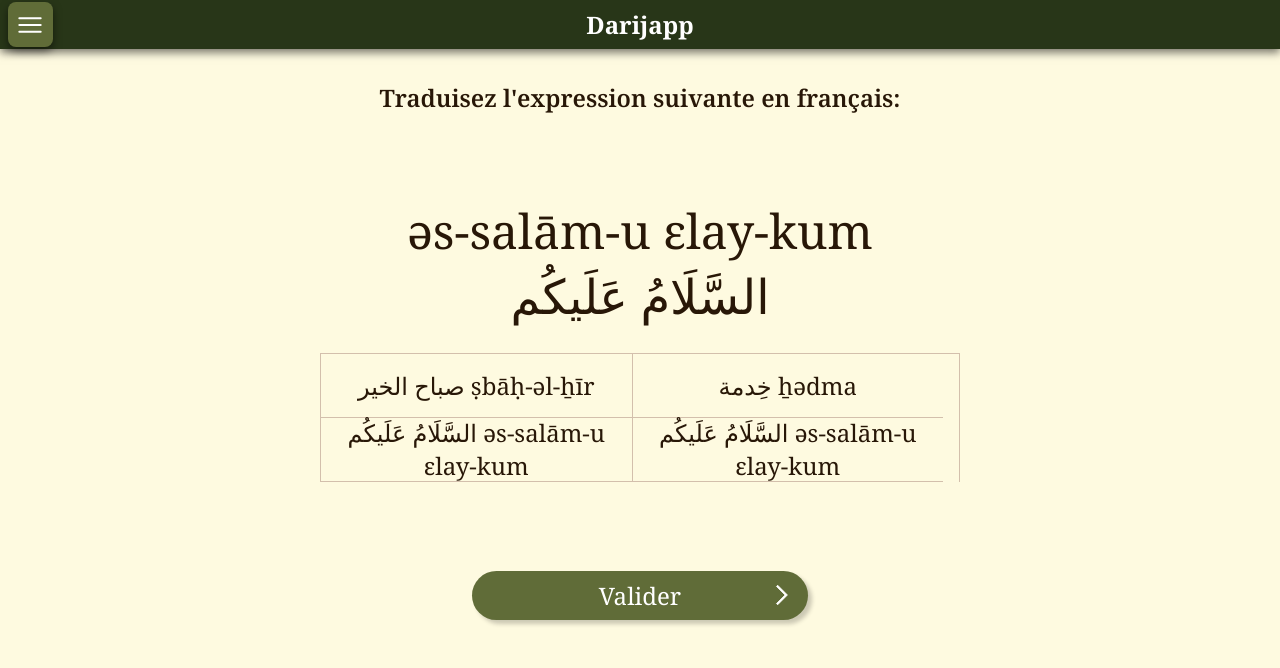
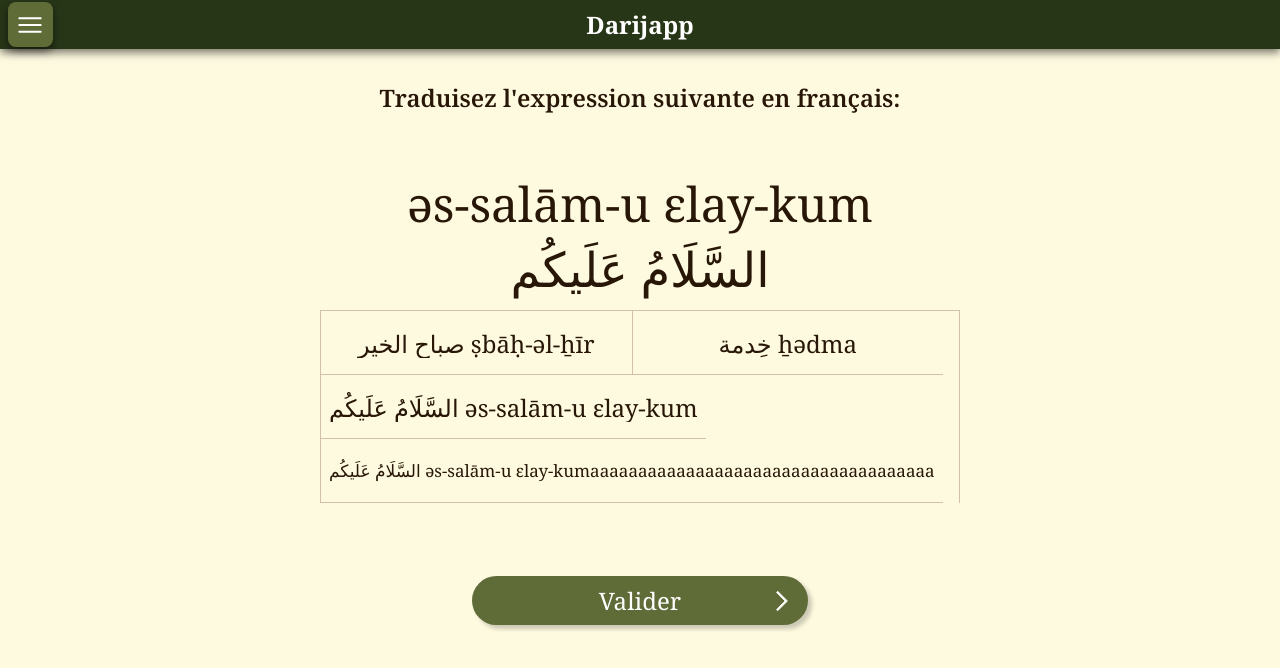
Before and after one commit to AdabLeDabe/Darijapp, a React (Vite) app in the folder darijapp-frontend/: page /test in a window 1280 px wide. Shown: the top 668 px of the page. Built offline with nearby package versions, Linux system fonts and the light colour scheme.

Commit message:
Added resizable text for answer buttons

```diff
--- a/darijapp-frontend/src/components/AnswerButtons.tsx
+++ b/darijapp-frontend/src/components/AnswerButtons.tsx
@@ -2,6 +2,7 @@ import { useState } from "react";
 import "../styles/AnswerButtons.css"
 import { DisplayExpression as DisplayAnswer, type Answer } from "../models/Question";
 import type { StateObject } from "../helpers/StateObject";
+import { FitText } from "./FitText";
 
 interface AnswerButtonsProps {
     answers: Answer[],
@@ -21,7 +22,7 @@ function AnswerButtons({answers, selectedAnswerState}: AnswerButtonsProps) {
     return (
         <div className='answers-container'>
             {answers.map(answer =>
-                <div onClick={() => setSelectedAnswer(answer)} className={getOptionClassName(answer)}>{DisplayAnswer(answer)}</div>
+                <div onClick={() => setSelectedAnswer(answer)} key={answer.id} className={getOptionClassName(answer)}> <FitText text={DisplayAnswer(answer)} /></div>
             )}
         </div>
     )
--- /dev/null
+++ b/darijapp-frontend/src/components/FitText.tsx
@@ -0,0 +1,47 @@
+import React, { useLayoutEffect, useRef } from "react";
+import "../styles/FitText.css";
+
+type FitTextProps = {
+    text: string;
+};
+
+export function FitText({ text }: FitTextProps) {
+    const minPx = 10;
+    const stepPx = 1;
+
+    const ref = useRef<HTMLDivElement | null>(null);
+
+    useLayoutEffect(() => {
+        const el = ref.current;
+        if (!el) return;
+
+        // Reset to CSS default first (e.g., x-large from below)
+        el.style.fontSize = "";
+
+        // One-line behavior
+        el.style.whiteSpace = "nowrap";
+        el.style.overflow = "hidden";
+        el.style.textOverflow = "ellipsis";
+
+        const fits = () => el.scrollWidth <= el.clientWidth;
+
+        console.log(fits)
+
+        // Already fits at default size
+        if (fits()) return;
+
+        // "x-large" becomes computed pixels here (e.g., "24px")
+        let size = parseFloat(getComputedStyle(el).fontSize);
+
+        while (!fits() && size > minPx) {
+            size -= stepPx;
+            el.style.fontSize = `${size}px`;
+        }
+    }, [text]);
+
+    return (
+        <div ref={ref} className="fit-text-container">
+            {text}
+        </div>
+    );
+}
--- a/darijapp-frontend/src/helpers/ApiHelper.ts
+++ b/darijapp-frontend/src/helpers/ApiHelper.ts
@@ -27,7 +27,7 @@ export function GetQuestions(categoriesIds: number[]): Question[] {
             },
             otherExpressions: [
                 {
-                    phonetic: "əs-salām-u ɛlay-kum",
+                    phonetic: "əs-salām-u ɛlay-kumaaaaaaaaaaaaaaaaaaaaaaaaaaaaaaaaaaaa",
                     arabic: "السَّلَامُ عَلَيكُم"
                 },
                 {
--- a/darijapp-frontend/src/styles/AnswerButtons.css
+++ b/darijapp-frontend/src/styles/AnswerButtons.css
@@ -11,6 +11,7 @@
     justify-content: center;
     text-align: center;
     /* padding: 0.5rem 0.25rem; */
+    max-width: 100vw;
     width: 100%;
     height: 4rem;
     border-bottom: 1px solid var(--color-border-light);
@@ -18,7 +19,6 @@
     -ms-user-select: none;
     user-select: none;
     font-size: x-large;
-    width: 100%;
 }
 
 .answer-btn-selected {
--- /dev/null
+++ b/darijapp-frontend/src/styles/FitText.css
@@ -0,0 +1,5 @@
+.fit-text-container {
+    font-size: x-large;
+    width: 100%;
+    max-width: 100%;
+}
```
